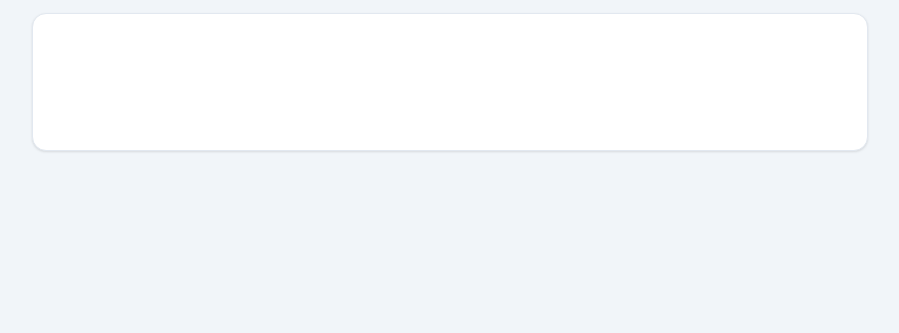
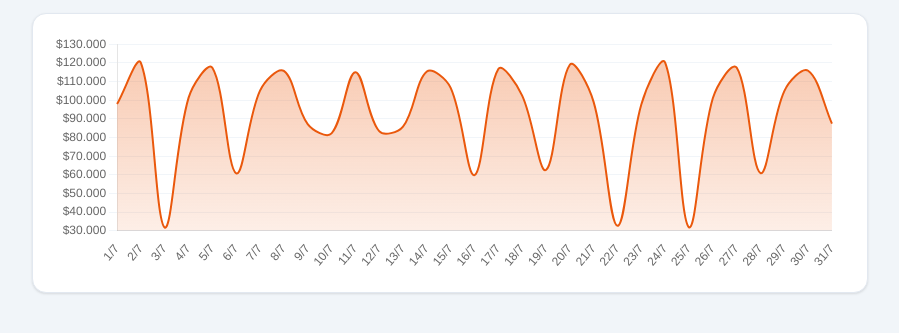
Before and after one commit to Jere-sito/taller-motos, a website: page HTML PRUEBAS/informe-facturacion.html in a window 1280 px wide. Shown: the part 393-726 px from the top of the page, without its empty margins (310-1209 px from the left). Drawn offline with nearby package versions, Linux system fonts and the light colour scheme.

Commit message:
prototipo: gráfico de área con degradé usando Chart.js

```diff
--- a/HTML PRUEBAS/informe-facturacion.html
+++ b/HTML PRUEBAS/informe-facturacion.html
@@ -294,6 +294,59 @@ function renderKPIs(kpis) {
 renderKPIs(generarDatosMock(bucketPeriod('2026-07-01','2026-07-31').buckets).kpis);
 
 initSelectorVista(() => console.log('vista:', vistaActual));
+
+let chartInstance = null;
+
+function renderGrafico(series, vista) {
+  const ctx = document.getElementById('graficoFacturacion').getContext('2d');
+  const labels = series.map(s => s.label);
+  const data = series.map(s => s[vista]);
+
+  const gradient = ctx.createLinearGradient(0, 0, 0, 260);
+  gradient.addColorStop(0, 'rgba(234,88,12,0.35)');
+  gradient.addColorStop(1, 'rgba(234,88,12,0.02)');
+
+  const config = {
+    type: 'line',
+    data: {
+      labels,
+      datasets: [{
+        data,
+        borderColor: '#EA580C',
+        backgroundColor: gradient,
+        fill: true,
+        tension: 0.35,
+        pointRadius: 0,
+        pointHoverRadius: 5,
+        pointHoverBackgroundColor: '#EA580C',
+        borderWidth: 2
+      }]
+    },
+    options: {
+      responsive: true,
+      plugins: {
+        legend: { display: false },
+        tooltip: {
+          callbacks: { label: ctx => fmtMoney(ctx.parsed.y) }
+        }
+      },
+      scales: {
+        y: { ticks: { callback: v => fmtMoney(v) }, grid: { color: '#F1F5F9' } },
+        x: { grid: { display: false } }
+      }
+    }
+  };
+
+  if (chartInstance) {
+    chartInstance.data = config.data;
+    chartInstance.options = config.options;
+    chartInstance.update();
+  } else {
+    chartInstance = new Chart(ctx, config);
+  }
+}
+
+renderGrafico(generarDatosMock(bucketPeriod('2026-07-01','2026-07-31').buckets).series, 'total');
 </script>
 </body>
 </html>
```
